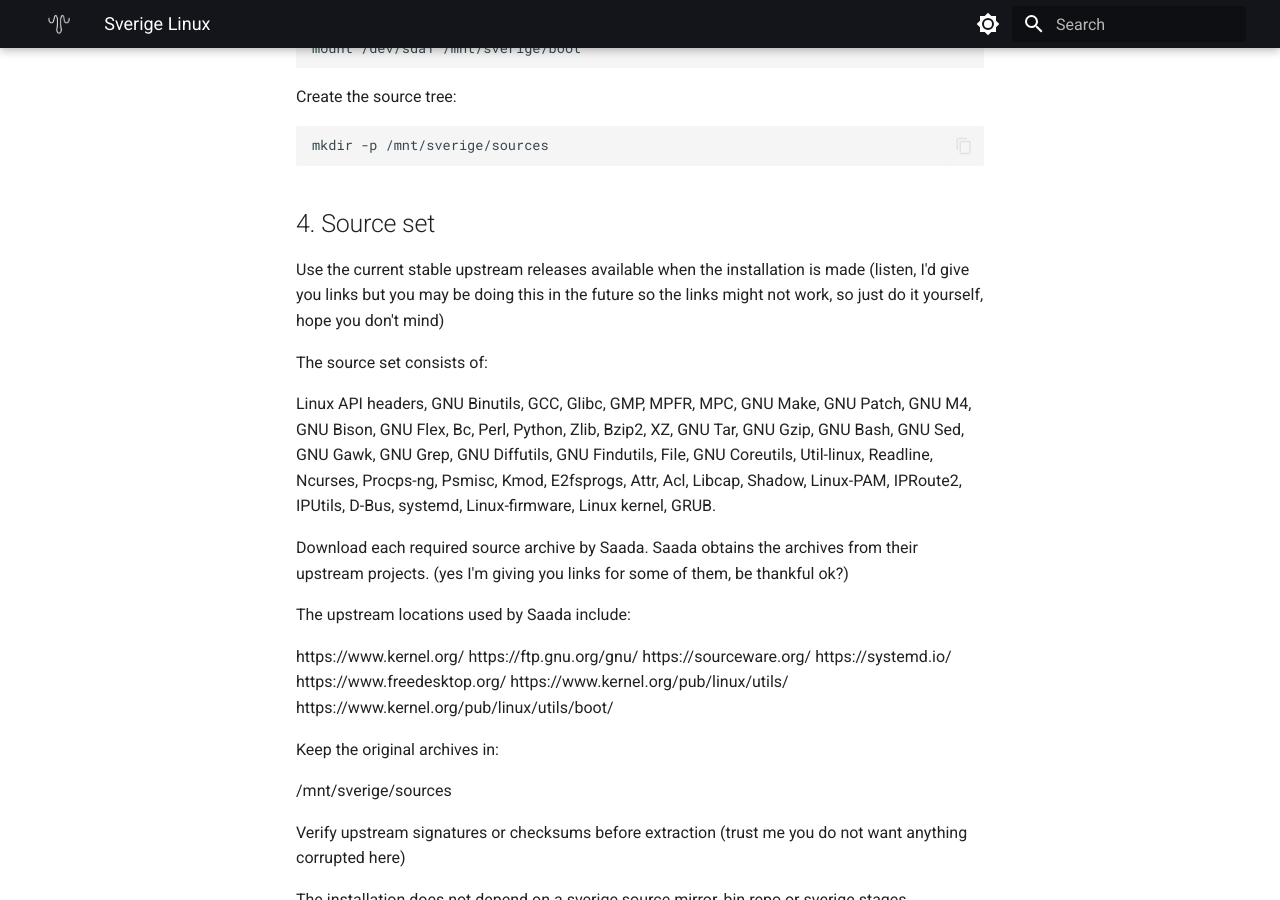
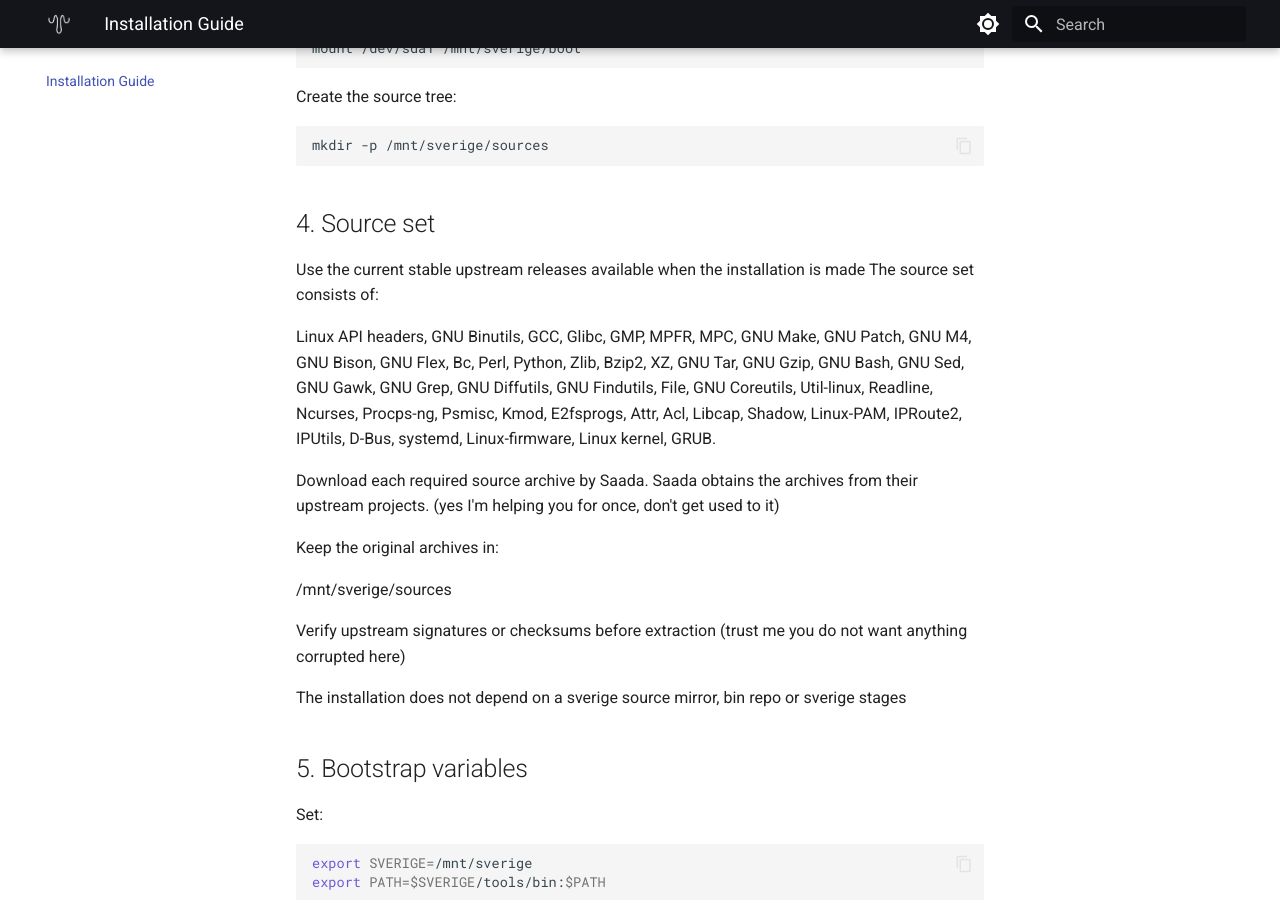
Before and after one commit to ollipix/sverige, an MkDocs documentation site: the page built from docs/guide.md, in a window 1280 px wide and 900 px high, scrolled down 1406 px. Built offline with MkDocs 1.6.1 and Material for MkDocs 9.7.7, drawn with Linux system fonts in a browser that asks for light colours; some of the changed text lies outside the part shown.

Commit message:
Refine language and clarify instructions in guide
Removed informal language and improved clarity in installation guide.

```diff
--- a/docs/guide-2.md
+++ b/docs/guide.md
@@ -3,6 +3,7 @@
 This installation builds a minimal x86_64 sverige Linux system directly from upstream source.
 
 The examples use "/dev/sda" as the installation disk. Substitute the actual disk where necessary.
+
 # 1. Build environment
 
 Use the current x86_64 SystemRescue image.
@@ -71,23 +72,12 @@
 
 ## 4. Source set
 
-Use the current stable upstream releases available when the installation is made (listen, I'd give you links but you may be doing this in the future so the links might not work, so just do it yourself, hope you don't mind)
-
+Use the current stable upstream releases available when the installation is made
 The source set consists of:
 
 Linux API headers, GNU Binutils, GCC, Glibc, GMP, MPFR, MPC, GNU Make, GNU Patch, GNU M4, GNU Bison, GNU Flex, Bc, Perl, Python, Zlib, Bzip2, XZ, GNU Tar, GNU Gzip, GNU Bash, GNU Sed, GNU Gawk, GNU Grep, GNU Diffutils, GNU Findutils, File, GNU Coreutils, Util-linux, Readline, Ncurses, Procps-ng, Psmisc, Kmod, E2fsprogs, Attr, Acl, Libcap, Shadow, Linux-PAM, IPRoute2, IPUtils, D-Bus, systemd, Linux-firmware, Linux kernel, GRUB.
 
-Download each required source archive by Saada. Saada obtains the archives from their upstream projects. (yes I'm giving you links for some of them, be thankful ok?)
-
-The upstream locations used by Saada include:
-
-https://www.kernel.org/
-https://ftp.gnu.org/gnu/
-https://sourceware.org/
-https://systemd.io/
-https://www.freedesktop.org/
-https://www.kernel.org/pub/linux/utils/
-https://www.kernel.org/pub/linux/utils/boot/
+Download each required source archive by Saada. Saada obtains the archives from their upstream projects. (yes I'm helping you for once, don't get used to it)
 
 Keep the original archives in:
 
```
Also changed, not shown: other parts of docs/guide.md (+1 -1 lines).
